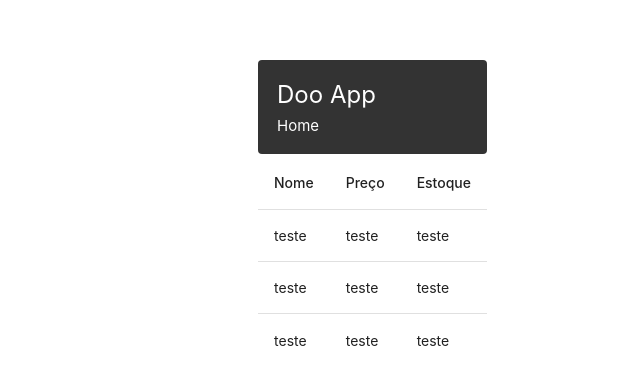
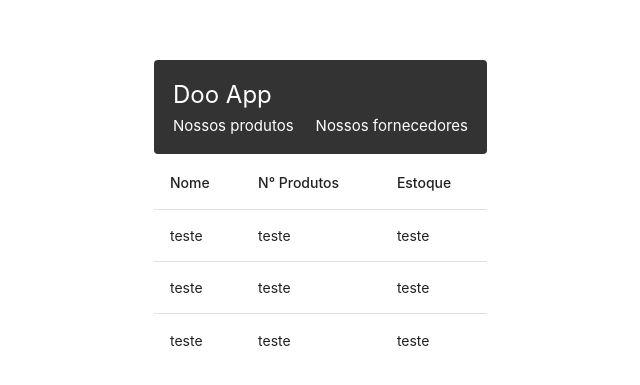
Before and after one commit to emkreimer/desafio-logap, a Vue app in the folder dooshop-front/: page /fornecedores in a window 1280 px wide. Shown: the part 187-572 px from the top of the page, without its empty margins (137-777 px from the left). Built offline with nearby package versions, Linux system fonts and the light colour scheme.

Commit message:
Changing navbar

```diff
--- a/dooshop-front/src/App.vue
+++ b/dooshop-front/src/App.vue
@@ -8,6 +8,6 @@ import ProductTable from './components/products/ProductTable.vue'
 <template>
   <VContainer>
     <Navbar />
-    <ProductTable />
+    <RouterView />
   </VContainer>
 </template>
--- a/dooshop-front/src/components/Navbar.vue
+++ b/dooshop-front/src/components/Navbar.vue
@@ -4,17 +4,11 @@
       <a href="/" class="navbar-brand">Doo App</a>
       <ul class="navbar-nav">
         <li class="nav-item">
-          <router-link to="/" class="nav-link">Home</router-link>
-        </li>
-        <!-- <li class="nav-item">
-          <router-link to="/products" class="nav-link">Products</router-link>
+          <router-link to="/produtos" class="nav-link">Nossos produtos</router-link>
         </li>
         <li class="nav-item">
-          <router-link to="/about" class="nav-link">About</router-link>
+          <router-link to="/fornecedores" class="nav-link">Nossos fornecedores</router-link>
         </li>
-        <li class="nav-item">
-          <router-link to="/contact" class="nav-link">Contact</router-link>
-        </li> -->
       </ul>
     </div>
   </nav>
--- /dev/null
+++ b/dooshop-front/src/components/suppliers/SupplierTable.vue
@@ -0,0 +1,28 @@
+<template>
+  <VTable fixed-header class="rounded">
+    <thead>
+      <tr>
+        <th>Nome</th>
+        <th>N° Produtos</th>
+        <th>Estoque</th>
+      </tr>
+    </thead>
+    <tbody>
+      <tr>
+        <td>teste</td>
+        <td>teste</td>
+        <td>teste</td>
+      </tr>
+      <tr>
+        <td>teste</td>
+        <td>teste</td>
+        <td>teste</td>
+      </tr>
+      <tr>
+        <td>teste</td>
+        <td>teste</td>
+        <td>teste</td>
+      </tr>
+    </tbody>
+  </VTable>
+</template>
--- a/dooshop-front/src/router/index.ts
+++ b/dooshop-front/src/router/index.ts
@@ -1,6 +1,7 @@
 import { createRouter, createWebHistory } from 'vue-router'
 import HomeView from '../views/HomeView.vue'
-
+import ProductView from '../views/product/ProductView.vue'
+import SuppliersView from '../views/supplier/SuppliersView.vue'
 const router = createRouter({
   history: createWebHistory(import.meta.env.BASE_URL),
   routes: [
@@ -8,6 +9,16 @@ const router = createRouter({
       path: '/',
       name: 'home',
       component: HomeView
+    },
+    {
+      path: '/produtos',
+      name: 'produto',
+      component: ProductView
+    },
+    {
+      path: '/fornecedores',
+      name: 'fornecedor',
+      component: SuppliersView
     },
     {
       path: '/about',
--- /dev/null
+++ b/dooshop-front/src/views/product/ProductView.vue
@@ -0,0 +1,7 @@
+<script setup lang="ts">
+import ProductTable from '../../components/products/ProductTable.vue'
+</script>
+
+<template>
+  <ProductTable />
+</template>
--- /dev/null
+++ b/dooshop-front/src/views/supplier/SuppliersView.vue
@@ -0,0 +1,7 @@
+<script setup lang="ts">
+import SupplierTable from '../../components/suppliers/SupplierTable.vue'
+</script>
+
+<template>
+  <SupplierTable />
+</template>
```
